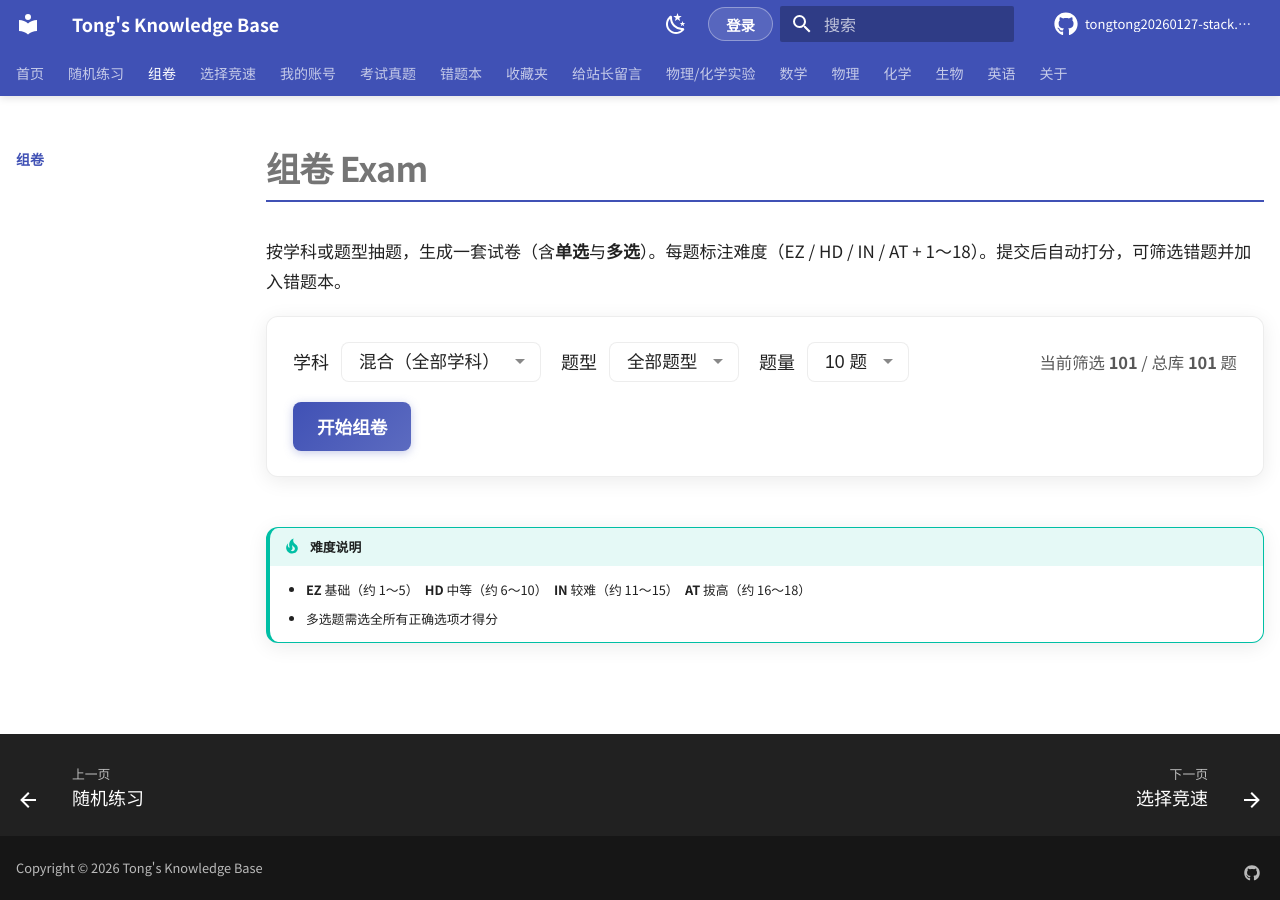
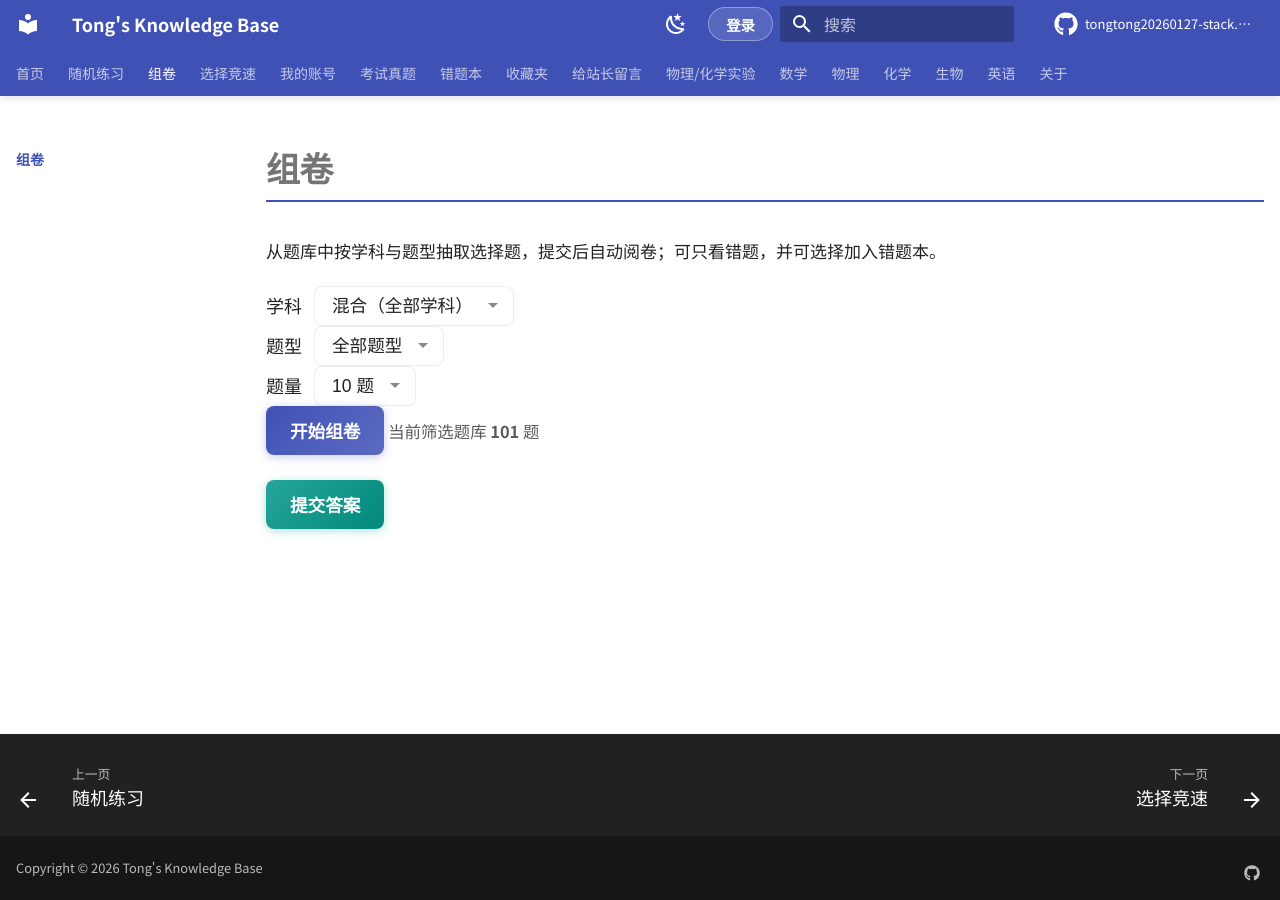
Before and after one commit to tongtong20260127-stack/tongtong20260127-stack.github.io, an MkDocs documentation site: the page built from docs/exam.md, in a window 1280 px wide. Built offline with MkDocs 1.6.1 and Material for MkDocs 9.7.7, drawn with Linux system fonts in a browser that asks for light colours; a script that is not in the unit is left out; comment, search, counter and statistics services are not loaded.

Commit message:
feat: 导航与筛选加入语史地政九科

```diff
--- a/docs/exam.md
+++ b/docs/exam.md
@@ -1,74 +1,46 @@
-# 组卷 Exam
+# 组卷
 
-按学科或题型抽题，生成一套试卷（含**单选**与**多选**）。每题标注难度（EZ / HD / IN / AT + 1～18）。提交后自动打分，可筛选错题并加入错题本。
+从题库中按学科与题型抽取选择题，提交后自动阅卷；可只看错题，并可选择加入错题本。
 
 <div id="exam-app" class="exam-app" markdown="0">
-
-  <div id="exam-setup" class="exam-setup">
-    <div class="exam-setup-row">
-      <label class="quiz-label">学科
-        <select id="exam-subject" class="quiz-select">
-          <option value="全部">混合（全部学科）</option>
-          <option value="数学">数学</option>
-          <option value="物理">物理</option>
-          <option value="化学">化学</option>
-          <option value="生物">生物</option>
-          <option value="英语">英语</option>
-        </select>
-      </label>
-      <label class="quiz-label">题型
-        <select id="exam-type" class="quiz-select">
-          <option value="全部">全部题型</option>
-          <option value="单选">仅单选</option>
-          <option value="多选">仅多选</option>
-        </select>
-      </label>
-      <label class="quiz-label">题量
-        <select id="exam-count" class="quiz-select">
-          <option value="5">5 题</option>
-          <option value="10" selected>10 题</option>
-          <option value="15">15 题</option>
-          <option value="20">20 题</option>
-          <option value="30">30 题</option>
-        </select>
-      </label>
-      <span class="quiz-count-badge">当前筛选 <strong id="exam-bank-count">0</strong> / 总库 <strong id="exam-bank-total">0</strong> 题</span>
-    </div>
-    <button type="button" id="exam-btn-start" class="quiz-btn quiz-btn-next">开始组卷</button>
+  <div class="exam-toolbar">
+    <label class="quiz-label">学科
+      <select id="exam-subject" class="quiz-select">
+        <option value="全部">混合（全部学科）</option>
+        <option value="语文">语文</option>
+        <option value="数学">数学</option>
+        <option value="英语">英语</option>
+        <option value="物理">物理</option>
+        <option value="化学">化学</option>
+        <option value="生物">生物</option>
+        <option value="历史">历史</option>
+        <option value="地理">地理</option>
+        <option value="政治">政治</option>
+      </select>
+    </label>
+    <label class="quiz-label">题型
+      <select id="exam-type" class="quiz-select">
+        <option value="全部">全部题型</option>
+        <option value="单选">仅单选</option>
+        <option value="多选">仅多选</option>
+      </select>
+    </label>
+    <label class="quiz-label">题量
+      <select id="exam-count" class="quiz-select">
+        <option value="5">5 题</option>
+        <option value="10" selected>10 题</option>
+        <option value="15">15 题</option>
+        <option value="20">20 题</option>
+      </select>
+    </label>
+    <button type="button" id="exam-start" class="quiz-btn quiz-btn-next">开始组卷</button>
+    <span class="quiz-count-badge">当前筛选题库 <strong id="exam-bank-count">0</strong> 题</span>
   </div>
-
-  <div id="exam-paper" class="exam-paper" hidden>
-    <div class="exam-paper-head">
-      <div id="exam-paper-title" class="exam-paper-title">试卷</div>
-      <div id="exam-paper-sub" class="exam-paper-sub"></div>
-    </div>
-    <div id="exam-questions" class="exam-questions"></div>
-    <div class="exam-actions" id="exam-actions-before">
-      <button type="button" id="exam-btn-submit" class="quiz-btn quiz-btn-answer">提交并阅卷</button>
-      <button type="button" id="exam-btn-reset" class="quiz-btn exam-btn-ghost">重新组卷</button>
-    </div>
+  <div id="exam-paper" class="exam-paper" hidden></div>
+  <div id="exam-actions" class="exam-actions" hidden>
+    <button type="button" id="exam-submit" class="quiz-btn quiz-btn-answer">提交答案</button>
+    <button type="button" id="exam-wrong-only" class="quiz-btn exam-btn-ghost" hidden>只看错题</button>
+    <button type="button" id="exam-add-wrong" class="quiz-btn exam-btn-ghost" hidden>错题加入错题本</button>
   </div>
-
-  <div id="exam-result" class="exam-result" hidden>
-    <div id="exam-score-card" class="exam-score-card">
-      <div class="exam-score-num" id="exam-score-num">0</div>
-      <div class="exam-score-label" id="exam-score-label">得分</div>
-      <div class="exam-score-detail" id="exam-score-detail"></div>
-    </div>
-    <div class="exam-result-tools">
-      <label class="exam-check">
-        <input type="checkbox" id="exam-only-wrong" />
-        只看错题
-      </label>
-      <button type="button" id="exam-btn-add-wrong" class="quiz-btn quiz-btn-wrong">将本次错题加入错题本</button>
-      <button type="button" id="exam-btn-again" class="quiz-btn quiz-btn-next">再来一套</button>
-    </div>
-    <p id="exam-add-tip" class="quiz-wrong-tip" hidden></p>
-    <div id="exam-review" class="exam-questions"></div>
-  </div>
-
+  <div id="exam-result" class="exam-result" hidden></div>
 </div>
-
-!!! tip "难度说明"
-    - **EZ** 基础（约 1～5）　**HD** 中等（约 6～10）　**IN** 较难（约 11～15）　**AT** 拔高（约 16～18）
-    - 多选题需选全所有正确选项才得分
```
Also changed, not shown: docs/quiz.md (+5 -1 lines).
